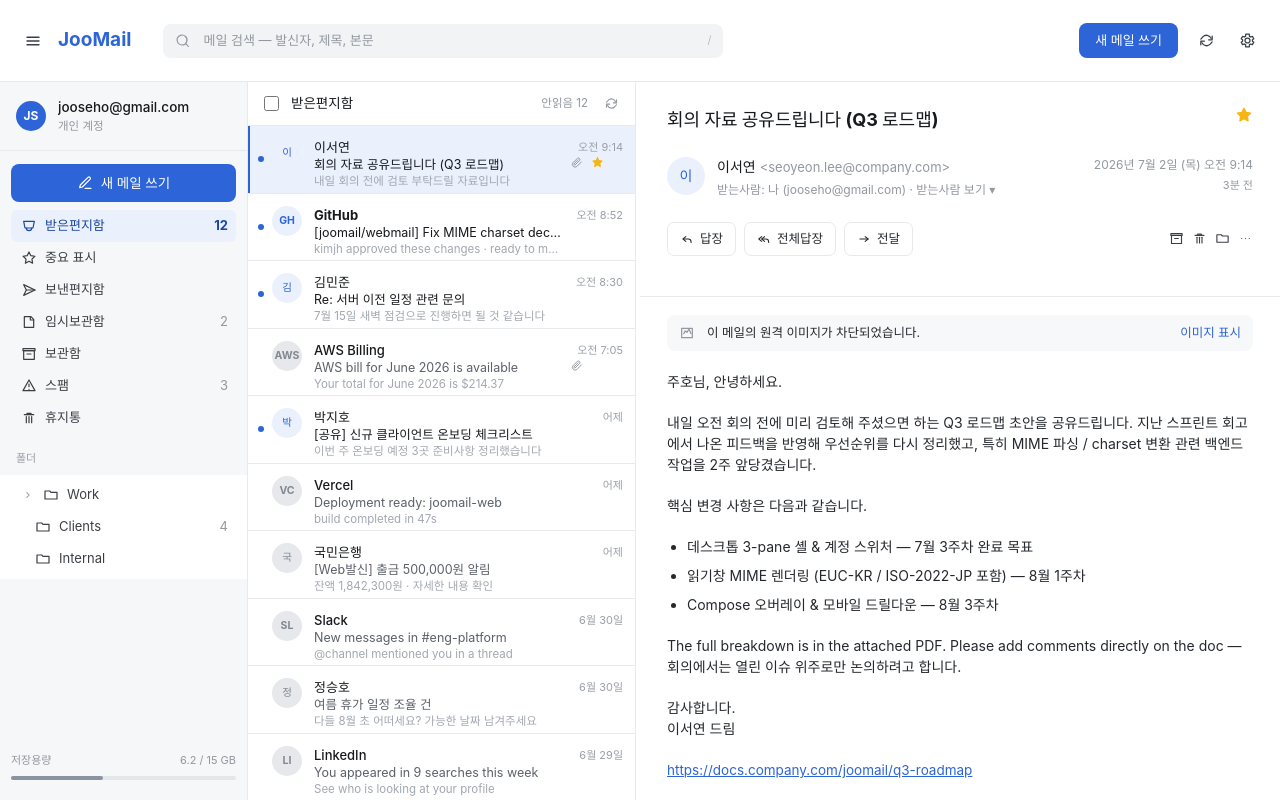
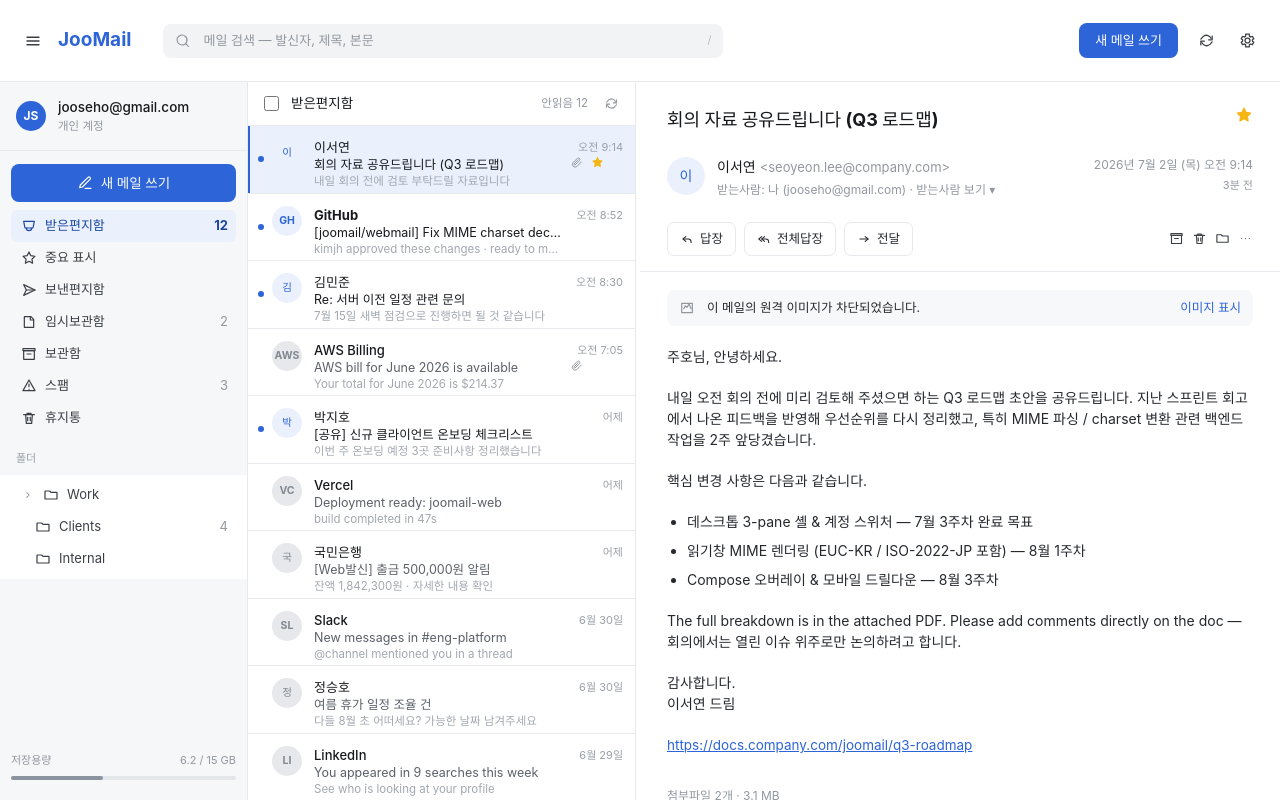
Before and after one commit to SeHoJoo/JooMail, a React (Vite) app: page / in a window 1280 px wide. Built offline with nearby package versions, Linux system fonts and the light colour scheme.

Commit message:
fix: 읽기창 액션 영역 디자인 보정

```diff
--- a/src/components/Icon.tsx
+++ b/src/components/Icon.tsx
@@ -44,7 +44,7 @@ const paths: Record<IconProps["name"], string[]> = {
   draft: ["M5 4h10l4 4v12H5V4Z", "M14 4v5h5"],
   archive: ["M4 7h16v13H4V7Z", "M3 4h18v3H3V4Z", "M9 12h6"],
   spam: ["M12 3 21 19H3L12 3Z", "M12 9v4", "M12 17h.01"],
-  trash: ["M5 7h14", "M9 7V5h6v2", "M8 10v9", "M12 10v9", "M16 10v9"],
+  trash: ["M4 7h16", "M9 7V5h6v2", "M7 7l1 13h8l1-13", "M10 11v5", "M14 11v5"],
   folder: ["M3 6h7l2 2h9v10H3V6Z"],
   reply: ["M10 8 5 12l5 4", "M6 12h8a5 5 0 0 1 5 5v1"],
   replyAll: ["M8 8 3 12l5 4", "M13 8 8 12l5 4", "M9 12h6a5 5 0 0 1 5 5v1"],
--- a/src/components/ReadingPane.tsx
+++ b/src/components/ReadingPane.tsx
@@ -22,7 +22,7 @@ export function ReadingPane({ message, mode, onRetry, onReply }: ReadingPaneProp
 
   return (
     <section className="scrollbar-thin hidden min-w-0 flex-1 overflow-y-auto bg-white md:block">
-      <div className="px-[27px] pb-10 pt-6">
+      <div className="px-[27px] pb-[15px] pt-6">
         <div className="flex items-start gap-4">
           <h1 className="min-w-0 flex-1 text-[18px] font-bold text-ink">{message.subject}</h1>
           <Icon name="star" className="h-[18px] w-[18px] shrink-0 fill-[#f5b514] text-[#f5b514]" />
```
